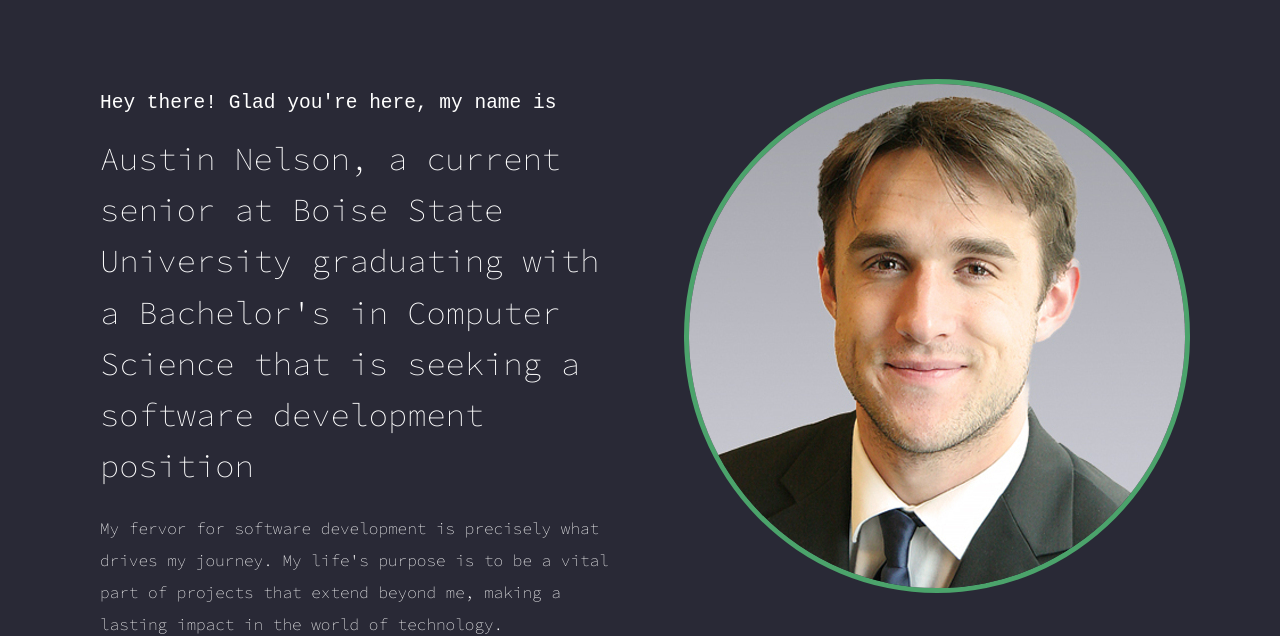
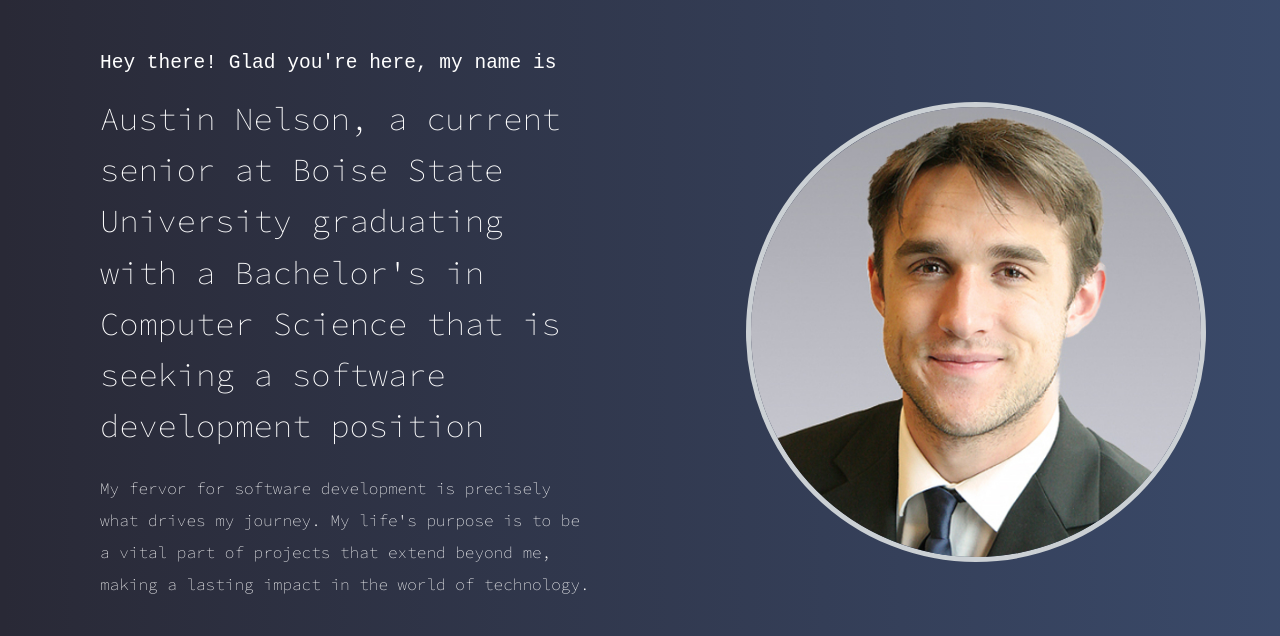
Before and after one commit to austinhnelson/Portfolio, a plain HTML site: page index.html in a window 1280 px wide. Shown: the part 168-804 px from the top of the page. Drawn offline with Linux system fonts and the light colour scheme; a web font is replaced by a local one.

Commit message:
Last refresh

```diff
--- a/style.css
+++ b/style.css
@@ -2,6 +2,7 @@
 @import url('https://fonts.googleapis.com/css2?family=Cedarville+Cursive&display=swap');
 
 body {
+    background-image: linear-gradient(to right, rgba(255, 0, 0, 0), rgba(75, 106, 156, .5));
     background-color: #292936;
     scroll-behavior: smooth;
     margin: 0;
@@ -46,7 +47,7 @@
 }
 
 .intro-text {
-    margin-top: 10vh;
+    margin-top: 5vh;
 }
 
 .fade-in-text-1 {
@@ -74,13 +75,15 @@
 .intro-picture {
     display: flex;
     align-items: center;
-    margin-left: 10vh;
-    margin-top: -4vh;
+    margin-left: 20vh;
+    margin-top: -5vh;
 }
 
 .intro-picture img {
+    height: 450px;
+    width: 450px;
     border-radius: 50%;
-    border: 5px solid #4ba36b;
+    border: 5px solid #cbd0d4;
 }
 
 .experience,
```
